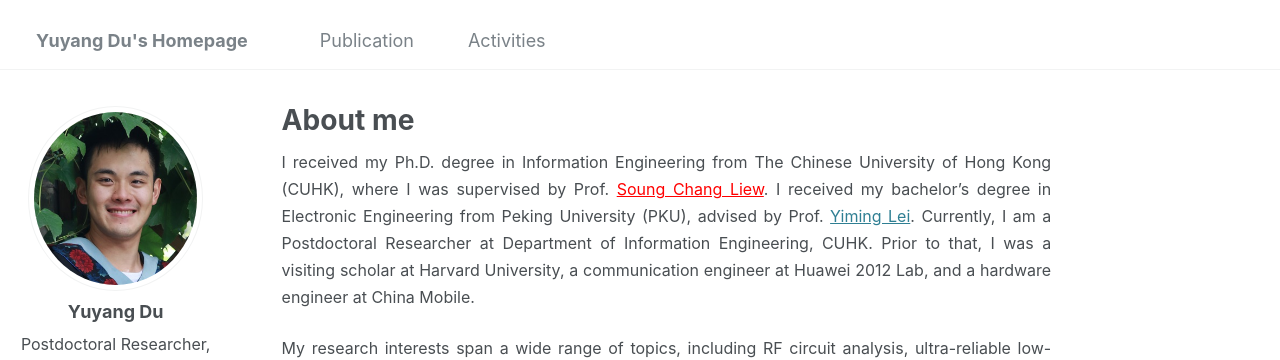
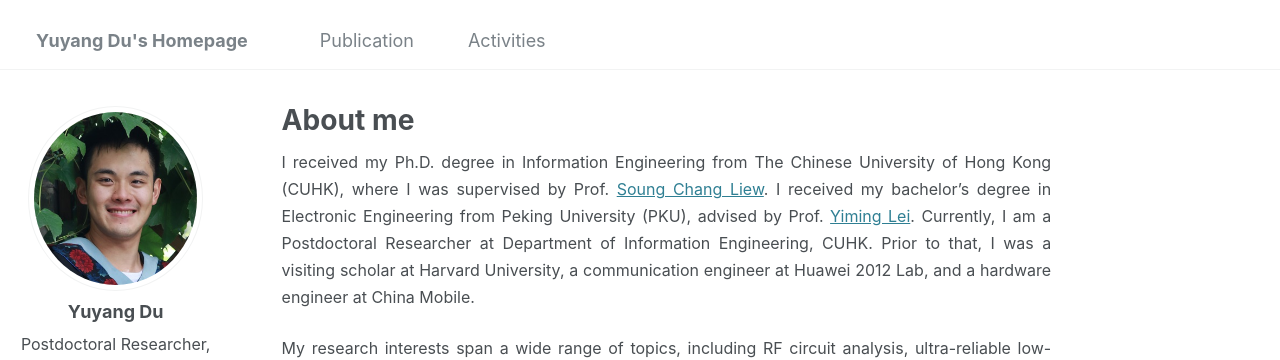
Before and after one commit to yuyangdu01/yuyangdu01.github.io, a Jekyll site: the page built from _pages/about.md, in a window 1280 px wide. Shown: the top 360 px of the page. Built offline with Jekyll 4.4.1, drawn with Linux system fonts in a browser that asks for light colours; some web fonts are replaced.

Commit message:
Update about.md

```diff
--- a/_pages/about.md
+++ b/_pages/about.md
@@ -7,7 +7,7 @@ redirect_from:
   - /about.html
 ---
 
-<p style="text-align: justify;"><font size=3> I received my Ph.D. degree in Information Engineering from The Chinese University of Hong Kong (CUHK), where I was supervised by Prof. <a href="https://www.ie.cuhk.edu.hk/faculty/LIEW-Soung-Chang/" style="color: red;">Soung Chang Liew</a>. I received my bachelor’s degree in Electronic Engineering from Peking University (PKU), advised by Prof. <a href="https://ele.pku.edu.cn/dzxxen/info/1023/1115.htm">Yiming Lei</a>. Currently, I am a Postdoctoral Researcher at Department of Information Engineering, CUHK. Prior to that, I was a visiting scholar at Harvard University, a communication engineer at Huawei 2012 Lab, and a hardware engineer at China Mobile.</font></p>
+<p style="text-align: justify;"><font size=3> I received my Ph.D. degree in Information Engineering from The Chinese University of Hong Kong (CUHK), where I was supervised by Prof. <a href="https://www.ie.cuhk.edu.hk/faculty/LIEW-Soung-Chang/">Soung Chang Liew</a>. I received my bachelor’s degree in Electronic Engineering from Peking University (PKU), advised by Prof. <a href="https://ele.pku.edu.cn/dzxxen/info/1023/1115.htm">Yiming Lei</a>. Currently, I am a Postdoctoral Researcher at Department of Information Engineering, CUHK. Prior to that, I was a visiting scholar at Harvard University, a communication engineer at Huawei 2012 Lab, and a hardware engineer at China Mobile.</font></p>
 
 <p style="text-align: justify;"><font size=3>My research interests span a wide range of topics, including RF circuit analysis, ultra-reliable low-latency communication (URLLC), and the intersection of generative AI and networking systems. Recently, I have been particularly interested in the efficient deployment and inference of Mixture-of-Experts (MoE) models at the edge.</font></p>
 
```
